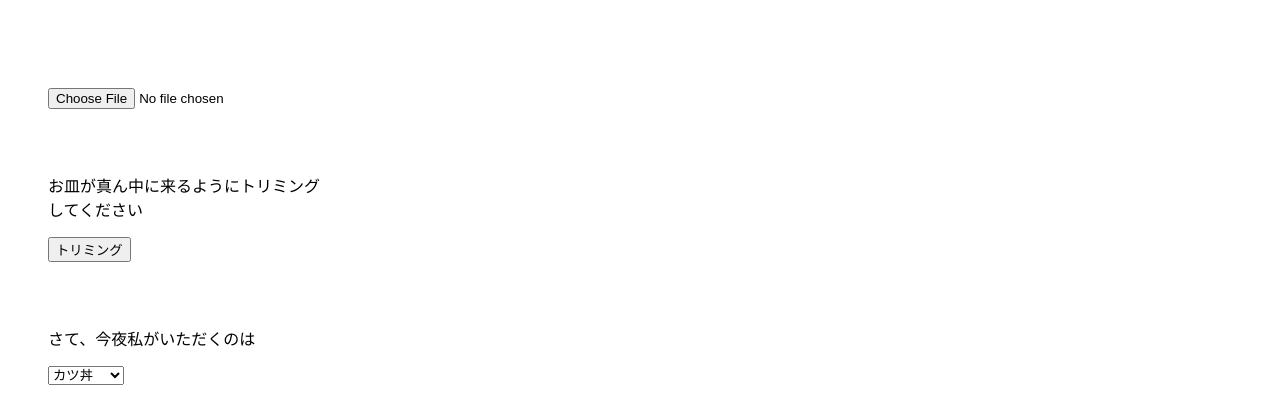
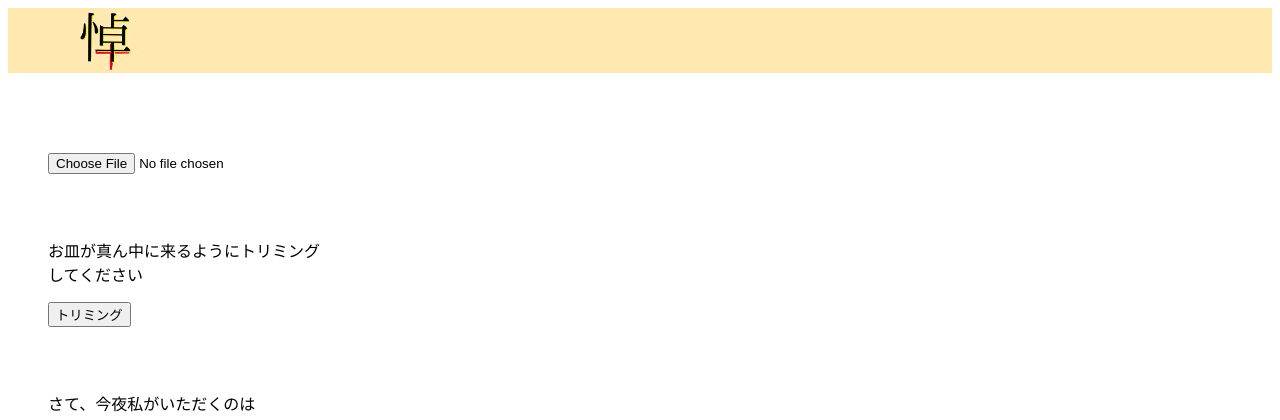
Before and after one commit to jack-app/jackHack2022_D, a Python web app: template templates/cropping.html in a window 1280 px wide. Shown: the top 420 px of the page. Run offline with Jinja, Linux system fonts and the light colour scheme; the template is opened without the code that fills it, so the values that code supplies are empty; some libraries are stand-ins or nearby versions.

Commit message:
croppingpageにheaderつけた

```diff
--- a/templates/cropping.css
+++ b/templates/cropping.css
@@ -1,4 +1,16 @@
-img {
+header {
+  position: relative;
+  height: 65px;
+  width: 100%;
+  background: #FFE9B1;
+}
+
+.title {
+  height: 65px;
+  margin-left: 5%;
+}
+
+.edit {
     max-width: 100%;
   }
 
--- a/templates/cropping.html
+++ b/templates/cropping.html
@@ -4,6 +4,9 @@
 <script src="https://cdnjs.cloudflare.com/ajax/libs/cropperjs/0.8.1/cropper.min.js"></script>
 <meta name="viewport" content="width=device-width, initial-scale=1.0">
 
+<header>
+    <img src="../imgs/itami.png" class="title">
+</header>
 <div class="main">
     <div class="left">
         <ul>
@@ -24,7 +27,7 @@
         </ul>
     </div>
     <div class="right">
-        <img id="image">
+        <img id="image" class="edit">
     </div>
 </div>
 <div class="pray">
--- a/templates/cropping.js
+++ b/templates/cropping.js
@@ -39,7 +39,7 @@ function crop() {
     formData.append('croppedImage', blob);
 
     // Use `jQuery.ajax` method
-    $.ajax('#', {
+    $.ajax('sampe.json', {
       method: "POST",
       data: formData,
       processData: false,
```
Also changed, not shown: imgs/itami.png (added).
